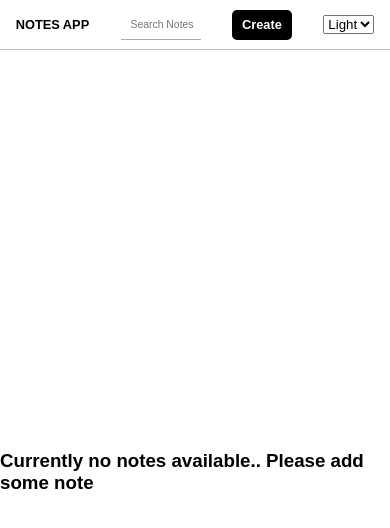
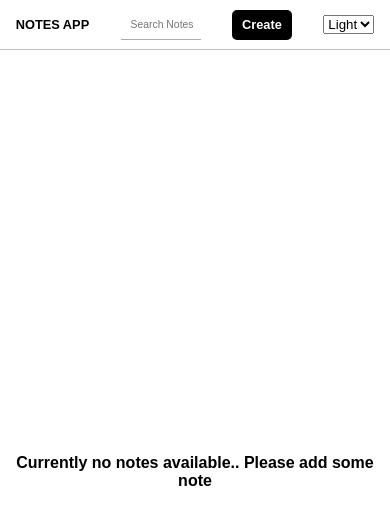
Before and after one commit to MeSubrat/Note-App-React-redux, a React (Vite) app: page / in a window 390 px wide. Shown: the top 528 px of the page. Built offline with nearby package versions, Linux system fonts and the light colour scheme.

Commit message:
made the home text responsive

```diff
--- a/src/components/content.css
+++ b/src/components/content.css
@@ -5,9 +5,34 @@
     /* flex-direction: column; */
     flex-wrap: wrap;
 }
+h3{
+    padding: 10px;
+}
 @media(max-width:400px){
     .notes-container{
         align-items: center;
         justify-content: center;
     }
 }
+@media(max-width:480px){
+    h3{
+        font-size: 1.2rem;
+        text-wrap: wrap;
+        text-align: center;
+
+    }
+}
+@media(max-width:410px){
+    h3{
+        font-size: 1rem;
+        text-wrap: wrap;
+        text-align: center;
+    }
+}
+/* @media(max-width:320px){
+    h3{
+        font-size: 0.9rem;
+        text-wrap: wrap;
+        text-align: center;
+    }
+} */
```
